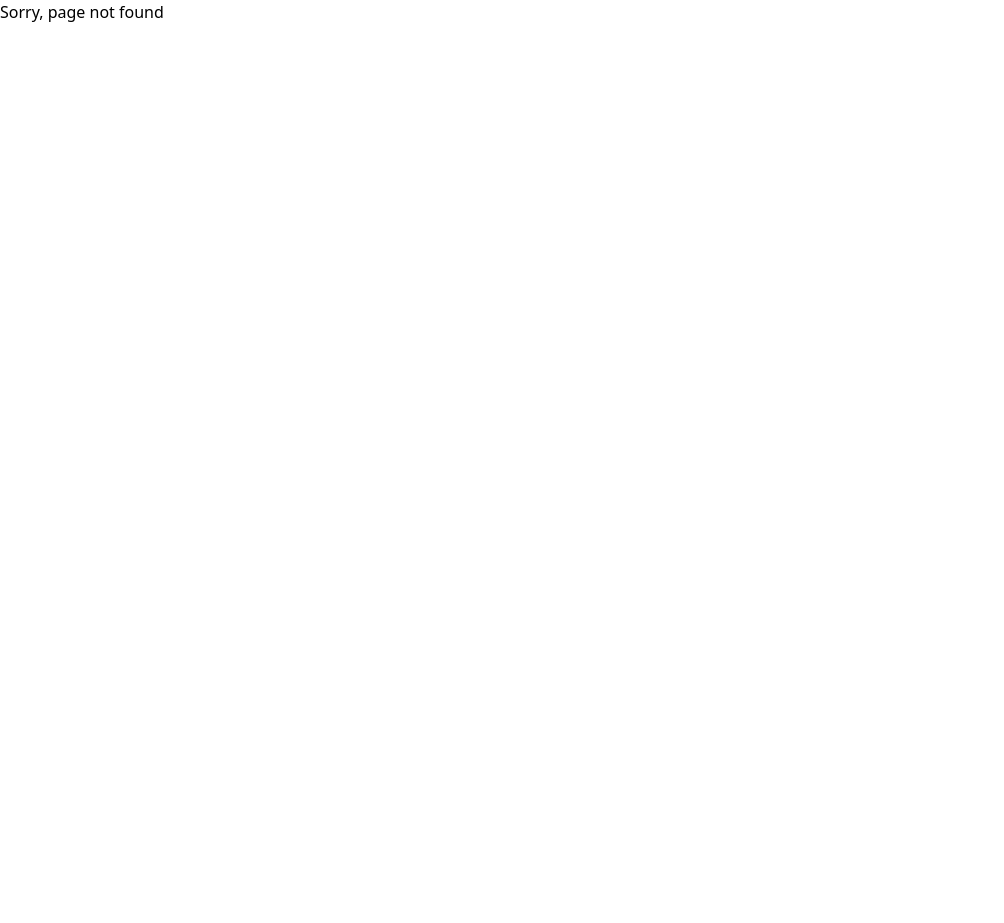
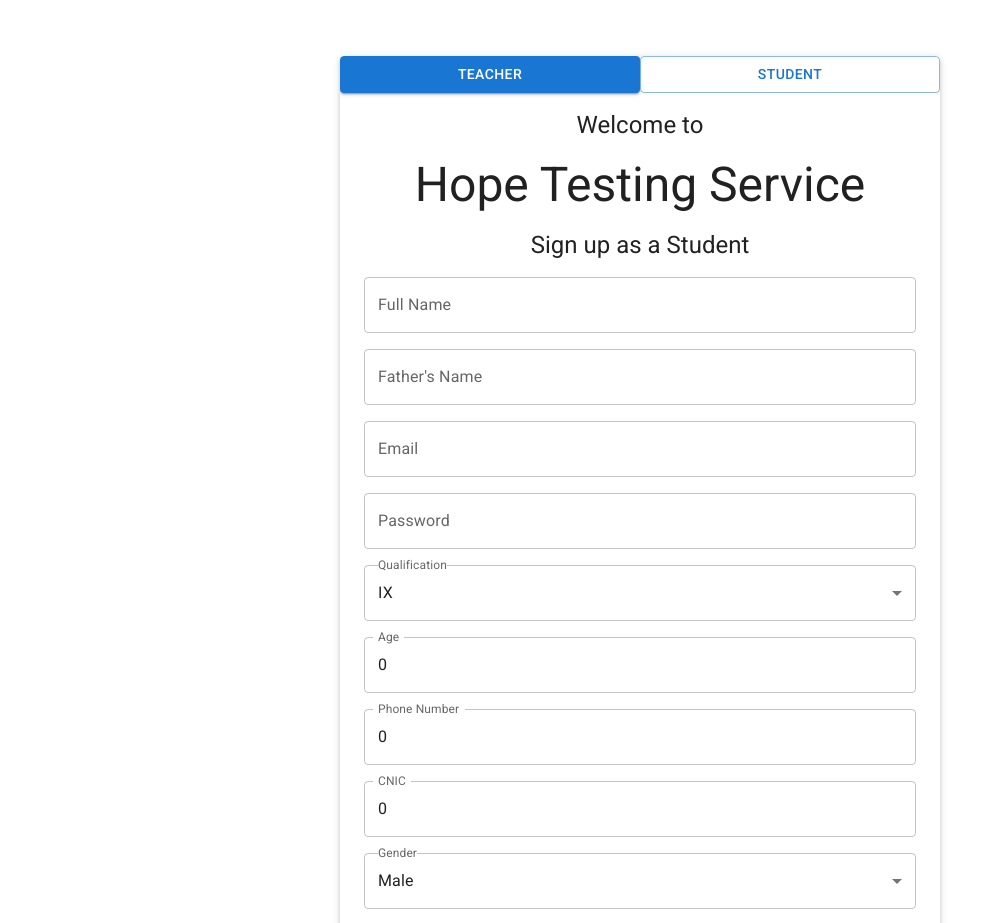
Before and after one commit to azizkhoso/hope-testing-service-frontend, a React (Create React App) app: page /signup/student in a window 1280 px wide. Before the commit this address had no page. Shown: the top 923 px of the page, without its empty margins (0-1004 px from the left). Before the commit the page ends 800 px from the top, so only its background shows below. Built offline with nearby package versions, Linux system fonts and the light colour scheme.

Commit message:
Added Student Signup form

```diff
--- a/package.json
+++ b/package.json
@@ -10,13 +10,15 @@
     "@testing-library/jest-dom": "^5.11.4",
     "@testing-library/react": "^11.1.0",
     "@testing-library/user-event": "^12.1.10",
+    "formik": "^2.2.9",
     "prop-types": "^15.7.2",
     "react": "^17.0.2",
     "react-dom": "^17.0.2",
     "react-redux": "^7.2.6",
     "react-router-dom": "^6.0.2",
     "react-scripts": "4.0.3",
-    "web-vitals": "^1.0.1"
+    "web-vitals": "^1.0.1",
+    "yup": "^0.32.11"
   },
   "scripts": {
     "start": "craco start",
--- a/public/index.html
+++ b/public/index.html
@@ -10,6 +10,14 @@
       content="Web site created using create-react-app"
     />
     <link rel="apple-touch-icon" href="%PUBLIC_URL%/logo192.png" />
+    <link
+      rel="stylesheet"
+      href="https://fonts.googleapis.com/css?family=Roboto:300,400,500,700&display=swap"
+    />
+    <link
+      rel="stylesheet"
+      href="https://fonts.googleapis.com/icon?family=Material+Icons"
+    />
     <!--
       manifest.json provides metadata used when your web app is installed on a
       user's mobile device or desktop. See https://developers.google.com/web/fundamentals/web-app-manifest/
--- a/src/components/routes/index.jsx
+++ b/src/components/routes/index.jsx
@@ -3,26 +3,30 @@ import {
   BrowserRouter,
   Routes,
   Route,
+  Navigate,
 } from 'react-router-dom';
 
 import Login from '../login';
-import AdminLogin from '../login/AdminLogin';
 import Student from '../student';
 import Teacher from '../teacher';
 import Admin from '../admin';
 import NotFound from '../NotFound';
+import SignUp from '../signup';
 
 export default function AppRoutes() {
   return (
     <BrowserRouter>
+      <div className="w-screen h-screen min-h-screen m-0 border-0">
         <Routes>
-        <Route path="/" element={<Login />} />
-        <Route path="/adminlogin" element={<AdminLogin />} />
+          <Route index element={<Navigate replace to="/login" />} />
+          <Route path="/login/*" element={<Login />} />
+          <Route path="/signup/*" element={<SignUp />} />
           <Route path="/student/*" element={<Student />} />
           <Route path="/teacher/*" element={<Teacher />} />
           <Route path="/admin/*" element={<Admin />} />
           <Route path="*" element={<NotFound />} />
         </Routes>
+      </div>
     </BrowserRouter>
   );
 }
--- /dev/null
+++ b/src/components/signup/StudentSignup.jsx
@@ -0,0 +1,192 @@
+import React from 'react';
+
+import {
+  Stack,
+  Card,
+  Button,
+  Typography,
+  TextField,
+  Select,
+  MenuItem,
+  FormControl,
+  FormHelperText,
+  InputLabel,
+} from '@mui/material';
+
+import { useFormik } from 'formik';
+import * as yup from 'yup';
+
+export default function StudentSignup() {
+  // Form requirements
+  const schema = yup.object({
+    fullName: yup.string().required('Full Name is required').min(2, 'Full Name should be at least 2 characters long'),
+    fatherName: yup.string().required('Father\'s name is required').min(2, 'Father\'s name should be at least 2 characters long'),
+    email: yup.string().required('Email is required').email('Enter a valid email'),
+    password: yup.string().required('Password is required').min(8, 'Password should be at least 8 characters long'),
+    qualification: yup.string().required('Qualification is required').oneOf(['IX', 'X', 'XI', 'XII'], 'Not eligible in for given qualification'),
+    age: yup.number().required('Age is required').min(14, 'Age should be at least 14 years old').max(25, 'Age should be at most 25 years old'),
+    cnic: yup.number().required('CNIC is required').min(1000000000000, 'Enter a valid CNIC').max(9999999999999, 'Enter a valid CNIC'),
+    phone: yup.number().required('Phone number is required').min(10000000000, 'Enter a valid phone number').max(99999999999, 'Enter a valid phone number'),
+    gender: yup.string().required('Gender is required').oneOf(['Male', 'Female'], 'Please provide valid gender'),
+    address: yup.string().required('Address is required').min(8, 'Enter at least 8 characters'),
+  });
+  const formik = useFormik({
+    initialValues: {
+      fullName: '',
+      fatherName: '',
+      email: '',
+      password: '',
+      qualification: 'IX',
+      age: 0,
+      cnic: 0,
+      phone: 0,
+      gender: 'Male',
+      address: '',
+    },
+    validationSchema: schema,
+    onSubmit: (values) => console.log(values),
+  });
+  // -----------------
+  return (
+    <Card elevation={3} className="w-full pb-6 my-14">
+      <Stack spacing={2}>
+        <div className="flex">
+          <Button variant="contained" className="flex-grow">Teacher</Button>
+          <Button variant="outlined" className="flex-grow">Student</Button>
+        </div>
+        <Typography variant="h5" align="center">Welcome to</Typography>
+        <Typography variant="h3" align="center">Hope Testing Service</Typography>
+        <Typography variant="h5" align="center">Sign up as a Student</Typography>
+        <Stack spacing={2} className="px-6" component="form" onSubmit={formik.handleSubmit}>
+          <TextField
+            variant="outlined"
+            fullWidth
+            label="Full Name"
+            name="fullName"
+            value={formik.values.fullName}
+            onChange={formik.handleChange}
+            error={formik.touched.fullName && formik.errors.fullName}
+            helperText={formik.touched.fullName && formik.errors.fullName}
+          />
+          <TextField
+            variant="outlined"
+            fullWidth
+            label="Father's Name"
+            name="fatherName"
+            value={formik.values.fatherName}
+            onChange={formik.handleChange}
+            error={formik.touched.fatherName && formik.errors.fatherName}
+            helperText={formik.touched.fatherName && formik.errors.fatherName}
+          />
+          <TextField
+            variant="outlined"
+            fullWidth
+            label="Email"
+            name="email"
+            value={formik.values.email}
+            onChange={formik.handleChange}
+            error={formik.touched.email && formik.errors.email}
+            helperText={formik.touched.email && formik.errors.email}
+          />
+          <TextField
+            variant="outlined"
+            fullWidth
+            type="password"
+            label="Password"
+            name="password"
+            value={formik.values.password}
+            onChange={formik.handleChange}
+            error={formik.touched.password && formik.errors.password}
+            helperText={formik.touched.password && formik.errors.password}
+          />
+          <FormControl
+            variant="outlined"
+            fullWidth
+          >
+            <InputLabel className="bg-white">Qualification</InputLabel>
+            <Select
+              fullWidth
+              name="qualification"
+              value={formik.values.qualification}
+              onChange={formik.handleChange}
+            >
+              <MenuItem value="IX">IX</MenuItem>
+              <MenuItem value="X">X</MenuItem>
+              <MenuItem value="XI">XI</MenuItem>
+              <MenuItem value="XII">XII</MenuItem>
+            </Select>
+            {
+              formik.touched.qualification && formik.errors.qualification && (
+                <FormHelperText>{formik.errors.qualification}</FormHelperText>
+              )
+            }
+          </FormControl>
+          <TextField
+            variant="outlined"
+            fullWidth
+            type="number"
+            label="Age"
+            name="age"
+            value={formik.values.age}
+            onChange={formik.handleChange}
+            error={formik.touched.age && formik.errors.age}
+            helperText={formik.touched.age && formik.errors.age}
+          />
+          <TextField
+            variant="outlined"
+            fullWidth
+            type="number"
+            label="Phone Number"
+            name="phone"
+            value={formik.values.phone}
+            onChange={formik.handleChange}
+            error={formik.touched.phone && formik.errors.phone}
+            helperText={formik.touched.phone && formik.errors.phone}
+          />
+          <TextField
+            variant="outlined"
+            fullWidth
+            type="number"
+            label="CNIC"
+            name="cnic"
+            value={formik.values.cnic}
+            onChange={formik.handleChange}
+            error={formik.touched.cnic && formik.errors.cnic}
+            helperText={formik.touched.cnic && formik.errors.cnic}
+          />
+          <FormControl
+            variant="outlined"
+            fullWidth
+          >
+            <InputLabel className="bg-white">Gender</InputLabel>
+            <Select
+              fullWidth
+              name="gender"
+              value={formik.values.gender}
+              onChange={formik.handleChange}
+            >
+              <MenuItem value="Male">Male</MenuItem>
+              <MenuItem value="Female">Female</MenuItem>
+            </Select>
+            {
+              formik.touched.gender && formik.errors.gender && (
+                <FormHelperText>{formik.errors.gender}</FormHelperText>
+              )
+            }
+          </FormControl>
+          <TextField
+            variant="outlined"
+            fullWidth
+            label="Address"
+            name="address"
+            value={formik.values.address}
+            onChange={formik.handleChange}
+            error={formik.touched.address && formik.errors.address}
+            helperText={formik.touched.address && formik.errors.address}
+          />
+          <Button type="submit" variant="contained">Signup as a Student</Button>
+        </Stack>
+      </Stack>
+    </Card>
+  );
+}
--- /dev/null
+++ b/src/components/signup/TeacherSignup.jsx
@@ -0,0 +1,7 @@
+import React from 'react';
+
+export default function TeacherSignup() {
+  return (
+    <h1>Teacher Signup</h1>
+  );
+}
--- /dev/null
+++ b/src/components/signup/index.jsx
@@ -0,0 +1,28 @@
+import React from 'react';
+
+import {
+  Routes,
+  Route,
+  Navigate,
+} from 'react-router-dom';
+
+import {
+  Grid,
+} from '@mui/material';
+
+import StudentSignup from './StudentSignup';
+import TeacherSignup from './TeacherSignup';
+
+export default function SignUp() {
+  return (
+    <Grid container flexDirection="column" justifyContent="center" alignItems="center" className="min-h-full">
+      <Grid container item maxWidth="sm">
+        <Routes>
+          <Route index element={<Navigate replace to="/signup/student" />} />
+          <Route path="/student" element={<StudentSignup />} />
+          <Route path="/teacher" element={<TeacherSignup />} />
+        </Routes>
+      </Grid>
+    </Grid>
+  );
+}
--- a/tailwind.config.js
+++ b/tailwind.config.js
@@ -8,4 +8,4 @@ module.exports = {
     extend: {},
   },
   plugins: [],
-}
+};
```
Lines whose indentation alone changed are shown as unchanged.
